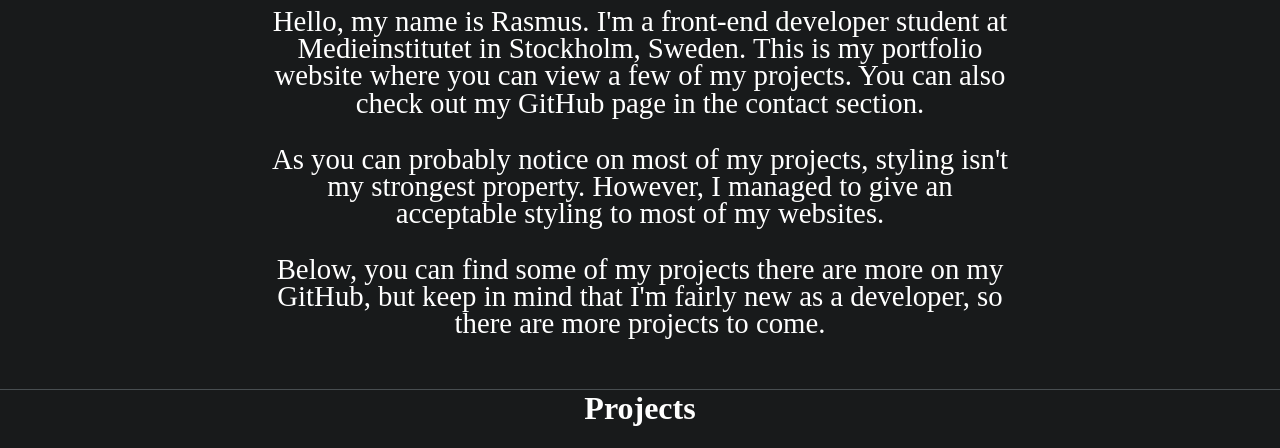
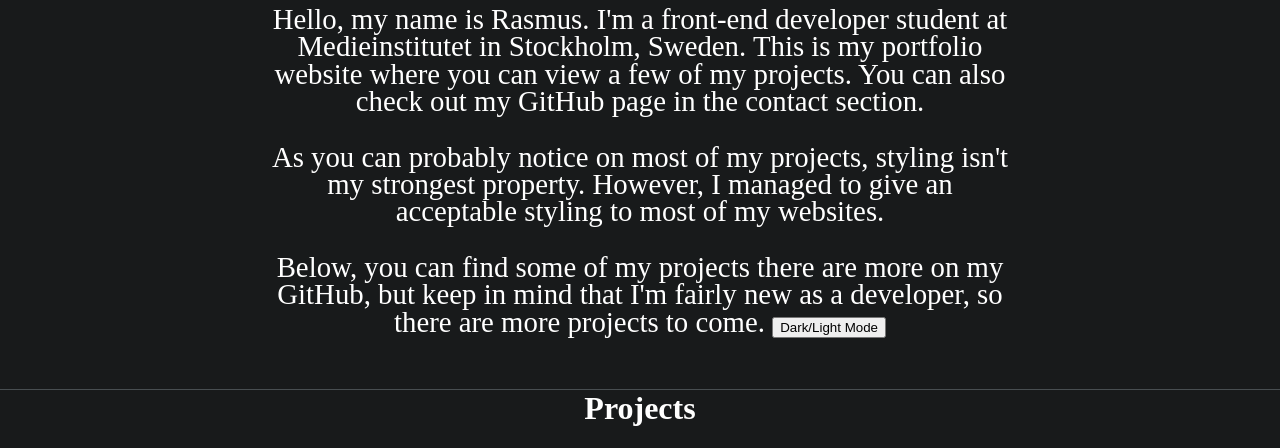
Before and after one commit to Rasweb/Personal-portfolio, a website: page index.html in a window 1280 px wide. Shown: the part 352-800 px from the top of the page. Drawn offline with Linux system fonts and the light colour scheme.

Commit message:
Moved the dark/light button.

```diff
--- a/index.html
+++ b/index.html
@@ -46,6 +46,7 @@
           Below, you can find some of my projects there are more on my GitHub,
           but keep in mind that I'm fairly new as a developer, so there are more
           projects to come.
+          <button id="toggleDarkLight">Dark/Light Mode</button>
         </p>
       </div>
     </header>
--- a/src/scss/_header.scss
+++ b/src/scss/_header.scss
@@ -15,6 +15,9 @@ header {
   }
   @include mixins.desktop() {
     height: 90vh;
+  }
+  #toggleDarkLight {
+    text-align: center;
   }
 }
 
```
Also changed, not shown: src/css/style.css, 1 other file.
